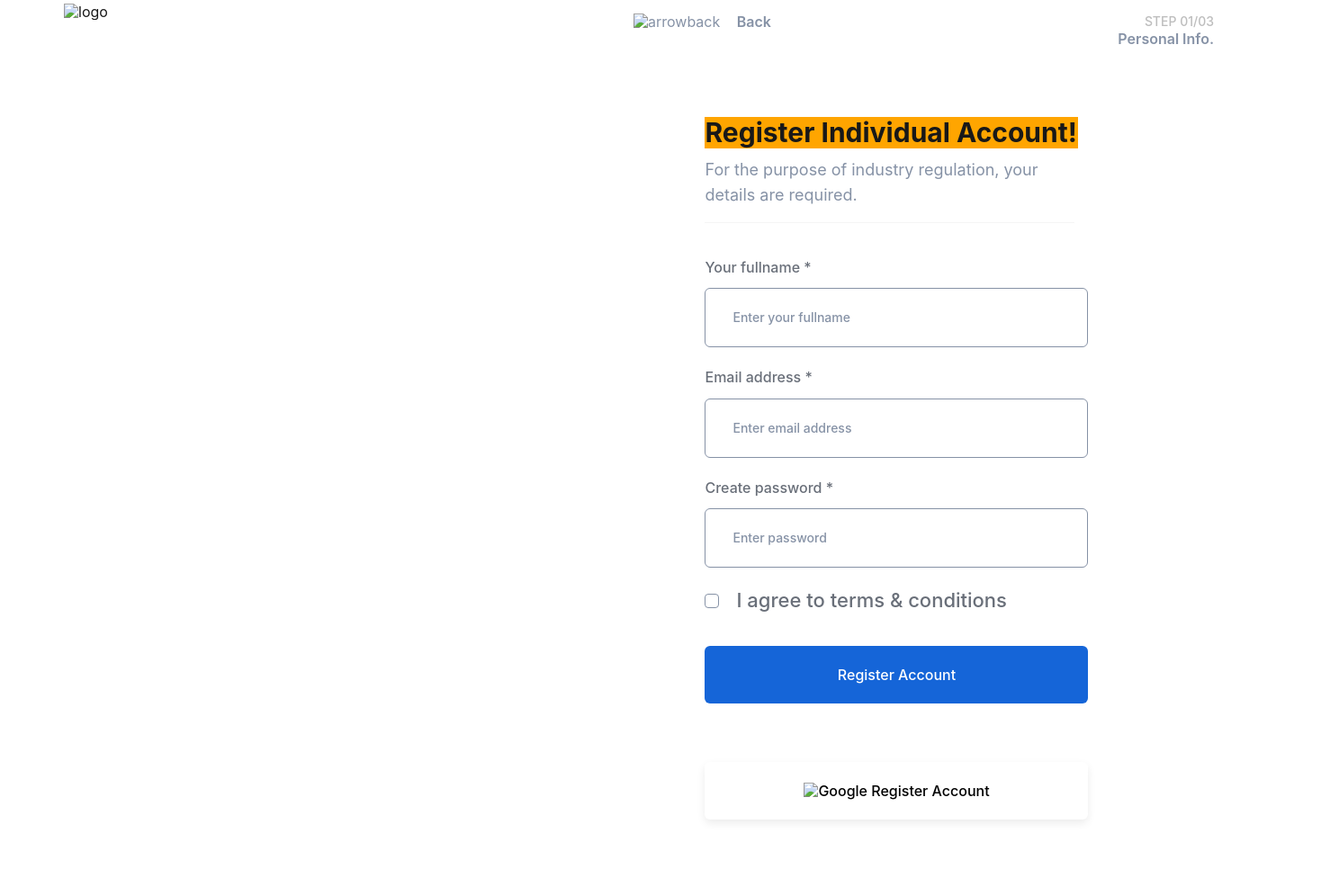
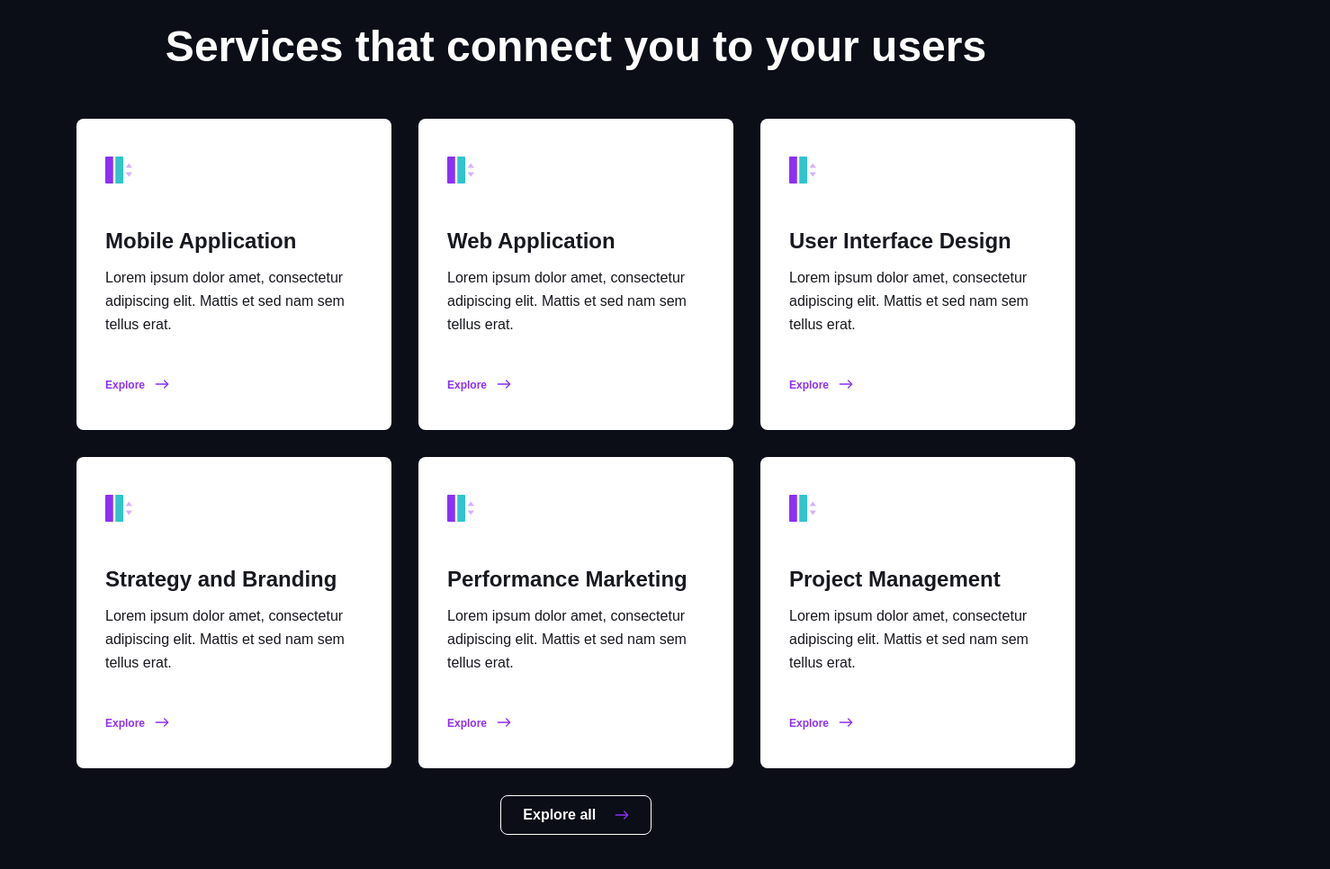
Before and after one commit to isaevrg/application, a plain HTML site: page index.html in a window 1280 px wide. Shown: the part 60-1026 px from the top of the page at 90% size, 1478 px wide, since content can reach past the window. Drawn offline with Linux system fonts and the light colour scheme.

Commit message:
Дописал код, доделал то что на уроке делали

```diff
--- a/css/style.css
+++ b/css/style.css
@@ -1,9 +1,8 @@
 body {
-	color: #181818;
-	font-family: 'Inter', sans-serif;
+	font-family: "Manrope", sans-serif;
+	margin: 0;
+	background-color: #0B0D17;
 	box-sizing: border-box;
-	width: 1440px;
-	margin: 0 auto;
 
 }
 
@@ -11,342 +10,119 @@ h1, h2, h3, h4,h5, p {
 	margin: 0;
 }
 
-.container-1 {
-	background-image: url(../img/background.jpg);
-	background-repeat: no-repeat;
-	position: relative;
-	height: 1024px;
-	width: 666px;
-	display: inline-block;
-	margin-left: -15px;
+.services {
+	padding: 80px 0;
 }
 
-/* начало левого блока */
-.container-1__logo {
-	position: absolute;
-	top:64px;
-	left: 71px;
-}
-
-.container-1__inf {
-	position: absolute;
-	padding: 330px 111px 352px 82px;
+.container {
+	width: 1110px;
+	margin: 0 auto;
 
 }
 
-.container-1__inf p {
-	width: 473px;
-	font-weight: 400;
-	font-size: 20px;
-	line-height: 38px;
-	color: #FFFFFF;
-
+.services-title {
+	font-weight: 800;
+	font-size: 48px;
+	line-height: 64px;
+	text-align: center;
+	color: #ffffff;
+	margin-bottom: 48px;
 }
 
-.container-1__inf span {
-	font-weight: 500;
-	font-size: 18px;
-	line-height: 22px;
-	color: #FFFFFF;
+.services-flex {
+	display: flex;
+	flex-wrap: wrap;
+	justify-content: space-between;
 }
 
-.container-1__inf svg {
-	position: absolute;
-	right:0;
+.services-item {
+	background-color: #ffffff;
+	width: 350px;
+	height: 346px;
+	margin-bottom: 30px;
+	display: flex;
+	flex-direction: column;
+	justify-content: space-between;
+	border-radius: 8px;
+	box-sizing: border-box;
+	padding: 42px 32px;
 }
 
-.suffix {
-	padding-left: 400px;
+.services-item h3 {
+	font-weight: 600;
+	font-size: 24px;
+	color: #18191F;
+	margin-bottom: 12px;
+	line-height: 32px; /*Cкорректировать при адаптиве*/
 }
 
-.obi {
-	padding-top: 22px;
-	padding-bottom: 35px;
-	vertical-align: middle;
+.services-item p {
+	font-size: 16px;
+	font-weight: 400;
+	color: #18191F;
+	line-height: 26px; /*Cкорректировать при адаптиве*/
 }
 
-.obi span {
-	padding-right: 9px;
-	margin-right: -5px;
+.services-item__img {
+	width: 30px;
+	height: 30px;
 }
 
-.circle {
-	display: inline;
-	vertical-align: middle;
-}
-/* конец левого блока */
-
-/* начало правого блока */
-.container-2 {
-	background-color: #FFFFFF;
-	/* padding: 75px 91px 75px 58px; */
-	height: 1024px;
-	width: 774px;
-	display: inline-block;
-	position: absolute;
-
+.services-item a {
+	font-size: 12px;
+	font-weight: 700;
+	text-decoration: none;
+	color: #8C30F5;
 }
 
-.container-2__top {
-	padding: 74px 76px 78px 38px;
+.services-item a img {
+	margin-left: 8px;
 }
 
-.container-2__back {
-	cursor: pointer;
-	margin-right: 15px;
+.servisec-button {
+	display: flex;
+	justify-content: center;
 }
 
-.container-2__back img,
-.container-2__back span {
-	color: #8692A6;
-	vertical-align: middle;
+.servisec-button button {
+	font-size: 16px;
+	font-weight: 600;
+	color: #ffffff;
+	outline: none;
+	cursor: pointer;
+	border: 1px solid #ffffff;
+	padding: 12px 24px;
+	background: transparent;
+	border-radius: 8px;
 }
 
-.container-2__back span {
-	font-size: 16px;
-	font-weight: 600;
-	padding-left: 14px;
-}
-
-.container-2__info {
-	text-align: right;
-	margin-right: 15px;
-}
-
-.container-2__right {
-	text-align: right;
-	margin-right: 15px;
+.servisec-button button img {
+	margin-left: 16px;
 }
 
 
-
-.container-2__info span {
-	font-size: 16px;
-	font-weight: 600;
-	color: #8692A6;
-}
-
-.container-2__right span {
-	font-weight: 500;
-	font-size: 14px;
-	line-height: 17px;
-	color:#bdbdbd;
-	text-transform: uppercase;
-
-}
-
-.container-2__register {
-	padding: 0 206px 75px 38px;
-}
-
-.container-2__registerform {
-	width: 774px;
-	/* padding: 75px 91px 75px 58px; */
-}
-
-.container-2__registerform h1 {
-	width: 415px;
-	font-weight: bold;
-	font-size: 30px;
-	margin-bottom: 10px;
-}
-
-.container-2__registerform p {
-	font-size: 18px;
-	line-height: 28px;
-	width: 411px;
-	color: #8692A6;
-	margin-bottom: 40px;
-	padding-bottom: 16px;
-	border-bottom: 1px solid #f5f5f5;
-}
-
-label {
-	display: block;
-	color: #696F79;
-	font-weight: 500;
-	font-size: 16px;
-	margin-bottom: 14px;
-}
-
-input {
-	display: block;
-	width: 426px;
-	padding: 24px 30px 24px 30px;
-	border: 1px solid #8692A6;
-	box-sizing: border-box;
-	border-radius: 6px;
-	margin-bottom: 24px;
-	outline: none;
-	color: #494949;
-	font-weight: 500;
-	font-size: 14px;
-	text-overflow: ellipsis;
-	transition: .3s;
-}
-
-input::placeholder {
-	font-size: 14px;
-	font-weight: 500;
-	color: #8692A6;
-}
-
-input:hover,
-input:focus {
-	box-shadow: 0px 4px 10px 3px rgba(0, 0, 0, 0.11);
-	border-color: #1565D8;
-	transition: .3s;
-}
-
-
-.container-2__conditions {
-	margin-bottom: 39px;
-	position: relative;
-}
-
-.container-2__conditions label {
-	display: inline-block;
-	margin: 0;
-    vertical-align: middle;
-	padding-left: 16px;
-    padding-left: 35px;
-    cursor: pointer;
-    font-size: 22px;
-    -webkit-user-select: none;
-    -moz-user-select: none;
-    -ms-user-select: none;
-    user-select: none;
-}
-.checkmark {
-	position: absolute;
-	top: 5px;
-    left: 0;
-    width: 16px;
-	height: 16px;
-	background-color: #fff;
-    border-radius: 4px;
-    border: 1px solid #8692A6;
-}
-.container-2__label:hover .checkmark,
-.checkmark:hover  {
-	box-shadow: 0px 4px 10px 3px rgba(0, 0, 0, 0.11);
-	border-color: #1565D8;
-	transition: .3s;
-}
-
-.container-2__label input:checked ~ .checkmark {
-	background-color: #1565D8;
-}
-
-.container-2__label > .checkmark::after {
-    left: 5px;
-    top: 2px;
-    width: 5px;
-    height: 9px;
-    border: solid white;
-    border-width: 0 3px 3px 0;
-    -webkit-transform: rotate(45deg);
-    -ms-transform: rotate(45deg);
-    transform: rotate(45deg);
-}
-
-.container-2__label .checkmark:after {
-    content: "";
-    position: absolute;
-    display: none;
-}
-
-.container-2__label input:checked ~ .checkmark:after {
-    display: block;
-}
-
-input[type="checkbox"] {
-	display: inline-block;
-    width: 16px;
-    height: 16px;
-    margin: 0;
-    vertical-align: middle;
-    position: absolute;
-    top: 5px;
-    opacity: 0;
-    cursor: pointer;
-    z-index: 1;
-    left: 0;
-}
-
-.container-2__buttom {
-	padding-top: 38px;
-}
-
-.container-2__buttom button {
-	background: #1565D8;
-	border-radius: 6px;
-	width: 426px;
-	height: 64px;
-	cursor: pointer;
-	font-weight: 500;
-	font-size: 16px;
-	line-height: 19px;
-	color: #FFFFFF;
-	border: 0;
-}
-
-.container-2__google {
-	padding-top: 65px;
-}
-
-.container-2__google button {
-	background: #FFFFFF;
-	box-shadow: 0px 4px 10px rgba(0, 0, 0, 0.08);
-	border-radius: 6px;
-	width: 426px;
-	height: 64px;
-	cursor: pointer;
-	font-weight: 500;
-	font-size: 16px;
-	line-height: 19px;
-	color: #000000;
-	border: 0;
-}
-
-/* конец правого блока */
-
-/* медиа-запросы */
-@media screen and (max-width: 1920px) {
-	h1 {
-		background-color: red;
-	}
-}
-
-@media screen and (max-width: 1440px) {
-	h1 {
-		background-color: orange;
-	}
-}
-
-@media screen and (max-width: 1024px) {
-	h1 {
-		background-color: yellow;
-	}
-}
-
-@media screen and (max-width: 992px) {
-	h1 {
-		background-color:green;
+@media screen and (max-width: 1120px) {
+	.container {width: 960px;}
+	.services-item {
+		width: 300px;
+		height: 320px;
 	}
 }
 
 @media screen and (max-width: 768px) {
-	h1 {
-		background-color: rgb(32, 222, 243);
-	}
+	.container {width: 730px;}
+	.services-flex {justify-content: space-evenly;}
 }
 
 @media screen and (max-width: 425px) {
-	h1 {
-		background-color: blue;
+	.container {width: 395px;}
+	.services-item a {font-size: 14px;}
+	.services-title {
+		font-size: 34px;
+		line-height: 1;
+		font-weight: 800;
+		color: #ffffff;
+		margin-bottom: 28px;
+		text-align: center;
 	}
 }
-
-
-/* 1920px, 1440px, 1024px, 992px, 768px, 425px, 375px, 320px. */
--- a/index.html
+++ b/index.html
@@ -4,95 +4,90 @@
     <meta charset="UTF-8">
     <meta http-equiv="X-UA-Compatible" content="IE=edge">
     <meta name="viewport" content="width=device-width, initial-scale=1.0">
-    <link rel="stylesheet" href="bootstrap/bootstrap-grid.min.css">
+    <!-- <link rel="stylesheet" href="bootstrap/bootstrap-grid.min.css">   -->
     <link rel="stylesheet" href="css/fonts.css">
     <link rel="stylesheet" href="css/normalize.css">
     <link rel="stylesheet" href="css/style.css">
-    <title>Register Individual Account</title>
+    <title>2021-03-20</title>
     </head>
 <body>
-    <section class="network">
-        <div class="container-fluid">
-            <!-- <div class="row"> -->
-                <!-- <div class="col-6"> -->
-                    <div class="container-1"> <!-- мой класс -->
-                        <img class="container-1__logo" src="img/logo.svg" alt="logo">
-                        <div class="container-1__inf">
-                            <img src="img/“.svg" alt="">
-                            <p class="logo-text">The passage experienced a surge in popularity during the 1960s when Letraset used it on their dry-transfer sheets, and again during the 90s as desktop publishers bundled the text with their software.</p>
-                            <!-- <p>Vincent Obi</p> -->
-                            <div class="obi">
-                                <span>Vincent Obi</span>
-                                    <div class="circle"><img src="img/circle check full.svg" alt="">
-                                    </div>
-                            </div>
-                            <div class="suffix">
-                                <img src="img/suffix.svg" alt="">
-                            </div>
-
-                        </div>
-
+    <section class="services">
+        <div class="container">
+            <h2 class="services-title">Services that connect you to your users</h2>
+            <div class="services-flex">
+                <div class="services-item">
+                    <img class="services-item__img" src="img/services-icon1.svg" alt="feature">
+                    <div>
+                        <h3>Mobile Application</h3>
+                        <p>Lorem ipsum dolor amet, consectetur adipiscing elit. Mattis et sed nam sem tellus erat.</p>
                     </div>
-                <!-- </div> -->
-                <!-- <div class="col-6"> -->
-                    <div class="container-2">
-                        <div class="container-2__top">
-                            <div class="row justify-content-between">
-                                <div class="col-4">
-                                    <div class="container-2__back">
-                                        <img src="img/arrowback.svg" alt="arrowback">
-                                        <span>Back</span>
-                                    </div>
-                                </div>
-                                <div class="col-4">
-                                    <div class="container-2__right">
-                                        <span>step 01/03</span>
-                                    </div>
-                                </div>
-                            </div>
-                            <div class="row justify-content-end">
-                                <div class="col-4">
-                                    <div class="container-2__info">
-                                        <span>Personal Info.</span>
-                                    </div>
-                                </div>
-                            </div>
-                        </div>
-                        <div class="container-2__register">
-                            <div class="container-2__registerform">
-                                <div class="col-8 offset-md-1">
-                                    <h1>Register Individual Account!</h1>
-                                    <p>For the purpose of industry regulation, your details are required.</p>
-                                    <form action="#">
-                                        <label for="fullname">Your fullname *</label>
-                                        <input type="text" id="fullname" placeholder="Enter your fullname">
-
-                                        <label for="email">Email address *</label>
-                                        <input type="email" id="email" placeholder="Enter email address">
-
-                                        <label for="password">Create password *</label>
-                                        <input type="password" id="password" placeholder="Enter password">
-
-                                        <div class="container-2__conditions">
-                                            <label for="checkbox" class="container-2__label">
-                                                <input type="checkbox">
-                                                <span class="checkmark"></span>
-                                                I agree to terms & conditions
-                                            </label>
-                                            <div class="container-2__buttom">
-                                                <button>Register Account</button>
-                                            </div>
-                                            <div class="container-2__google">
-                                                <button> <img src="img/Google.svg" alt="Google"> Register Account</button>
-                                            </div>
-                                        </div>
-                                    </form>
-                                </div>
-                            </div>
-                        </div>
+                    <a href="#">
+                        Explore
+                        <img src="img/button-arrow.svg" alt="arrow">
+                    </a>
+                </div>
+                <div class="services-item">
+                    <img class="services-item__img" src="img/services-icon1.svg" alt="feature">
+                    <div>
+                        <h3>Web Application</h3>
+                        <p>Lorem ipsum dolor amet, consectetur adipiscing elit. Mattis et sed nam sem tellus erat.</p>
                     </div>
-                <!-- </div> -->
-            <!-- </div> -->
+                    <a href="#">
+                        Explore
+                        <img src="img/button-arrow.svg" alt="arrow">
+                    </a>
+                </div>
+                <div class="services-item">
+                    <img class="services-item__img" src="img/services-icon1.svg" alt="feature">
+                    <div>
+                        <h3>User Interface Design</h3>
+                        <p>Lorem ipsum dolor amet, consectetur adipiscing elit. Mattis et sed nam sem tellus erat.</p>
+                    </div>
+                    <a href="#">
+                        Explore
+                        <img src="img/button-arrow.svg" alt="arrow">
+                    </a>
+                </div>
+                <div  class="services-item">
+                    <img class="services-item__img" src="img/services-icon1.svg" alt="feature">
+                    <div>
+                        <h3>Strategy and Branding</h3>
+                        <p>Lorem ipsum dolor amet, consectetur adipiscing elit. Mattis et sed nam sem tellus erat.</p>
+                    </div>
+                    <a href="#">
+                        Explore
+                        <img src="img/button-arrow.svg" alt="arrow">
+                    </a>
+                </div>
+                <div class="services-item">
+                    <img class="services-item__img" src="img/services-icon1.svg" alt="feature">
+                    <div>
+                        <h3>Performance Marketing</h3>
+                        <p>Lorem ipsum dolor amet, consectetur adipiscing elit. Mattis et sed nam sem tellus erat.</p>
+                    </div>
+                    <a href="#">
+                        Explore
+                        <img src="img/button-arrow.svg" alt="arrow">
+                    </a>
+                </div>
+                <div class="services-item">
+                    <img class="services-item__img" src="img/services-icon1.svg" alt="feature">
+                    <div>
+                        <h3>Project Management</h3>
+                        <p>Lorem ipsum dolor amet, consectetur adipiscing elit. Mattis et sed nam sem tellus erat.</p>
+                    </div>
+                    <a href="#">
+                        Explore
+                        <img src="img/button-arrow.svg" alt="arrow">
+                    </a>
+                </div>
+            </div>
+            <div class="servisec-button">
+                <button>
+                    Explore all
+                    <img src="img/button-arrow.svg" alt="">
+                </button>
+            </div>
         </div>
     </section>
 </body>
```
